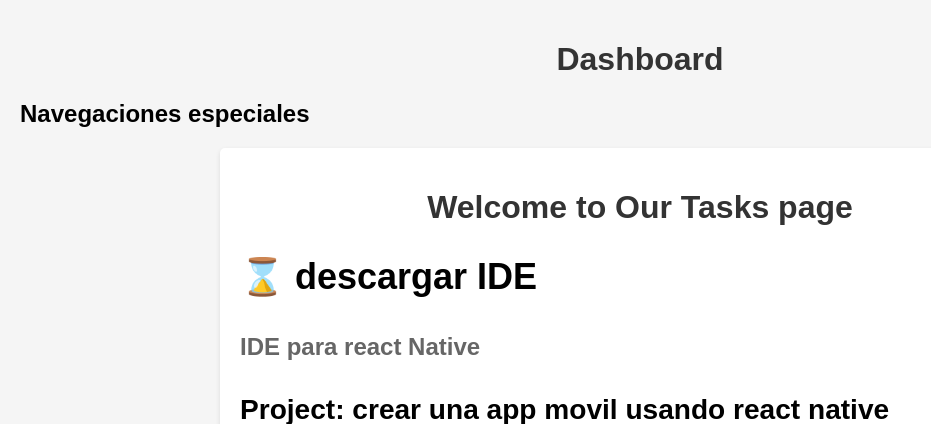
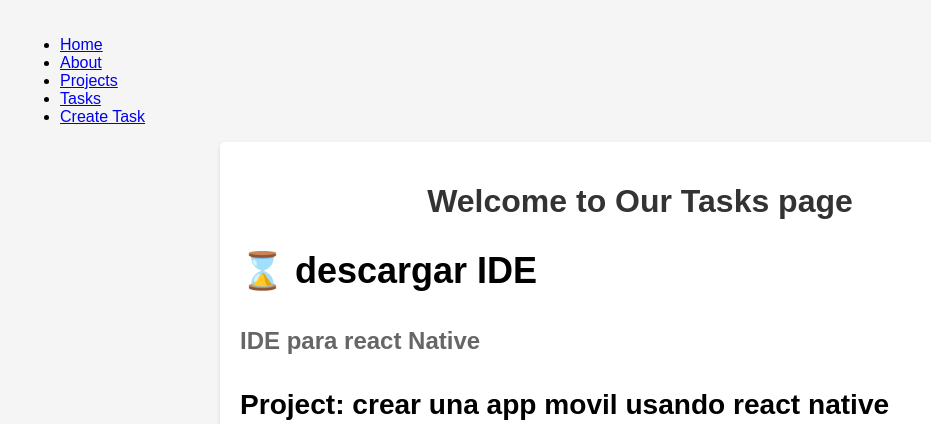
Before and after one commit to HenryTene/DjangoTuto, a Django app: page /tasks/ in a window 1280 px wide. Shown: the top 424 px of the page, without its empty margins (0-931 px from the left). Run offline with Django 5.2, Linux system fonts and the light colour scheme; data comes from the database, SQL or seed files in the repository; both versions use the stored data as it was after the commit.

Commit message:
:art: Se modifican funciones para enviar datos desde formulario

```diff
--- /dev/null
+++ b/myapp/forms.py
@@ -0,0 +1,5 @@
+from django import forms
+
+class CreateNewTask(forms.Form):
+    title = forms.CharField(label="Titulo de Tarea", max_length=200)
+    description = forms.CharField(widget=forms.Textarea, label="Descripcion de la tarea")
--- a/myapp/templates/layouts/base.html
+++ b/myapp/templates/layouts/base.html
@@ -12,6 +12,9 @@
         <li>
             <a href="/tasks">Tasks</a>
         </li>
+        <li>
+            <a href="/create_task">Create Task</a>
+        </li>
     </ul>
 </nav>
 
--- a/myapp/templates/tasks.html
+++ b/myapp/templates/tasks.html
@@ -32,7 +32,7 @@
             line-height: 1.6;
         }
     </style>
-     {% extends 'layouts/base2.html' %}
+     {% extends 'layouts/base.html' %}
 
     {% block content %}
 </head>
--- a/myapp/urls.py
+++ b/myapp/urls.py
@@ -10,5 +10,6 @@ urlpatterns = [
     path('projects/', views.projects),
     path('tasks/<int:id>', views.tasksById),
     path('tasks/', views.tasks),
+    path('create_task/', views.create_task),
 
 ]
--- a/myapp/views.py
+++ b/myapp/views.py
@@ -1,6 +1,7 @@
 from django.http import HttpResponse, JsonResponse
 from .models import Project, Task
 from django.shortcuts import get_object_or_404, render, redirect
+from .forms import CreateNewTask
 # Create your views here.
 
 
@@ -19,8 +20,8 @@ def about(request):
 
 
 def projects(request):
-    #projects = list(Project.objects.values())
-    #return JsonResponse(projects, safe=False)
+    # projects = list(Project.objects.values())
+    # return JsonResponse(projects, safe=False)
     projects = Project.objects.all()
     return render(request, 'projects.html', {
         'projects': projects
@@ -29,7 +30,7 @@ def projects(request):
 
 def tasks(request):
     # task = get_object_or_404(Task)
-    #tasks = list(Task.objects.values())
+    # tasks = list(Task.objects.values())
     # print(tasks)
     # return JsonResponse(tasks, safe=False)
     tasks = Task.objects.all()
@@ -48,3 +49,15 @@ def tasksById(request, id):
 def hello(request, username):
     print(username)
     return HttpResponse("<h1>Hello %s</h1>" % username)
+
+
+def create_task(request):
+    if request.method == 'GET':
+        # return HttpResponse('agregando tarea')
+        return render(request, 'create_task.html', {
+            'form': CreateNewTask()
+        })
+    else:
+        Task.objects.create(title=request.POST['title'],
+                            description=request.POST['description'], project_id=2)
+        return redirect('/tasks/')
```
Also changed, not shown: myapp/templates/create_task.html (added, +11 -0 lines), db.sqlite3.
